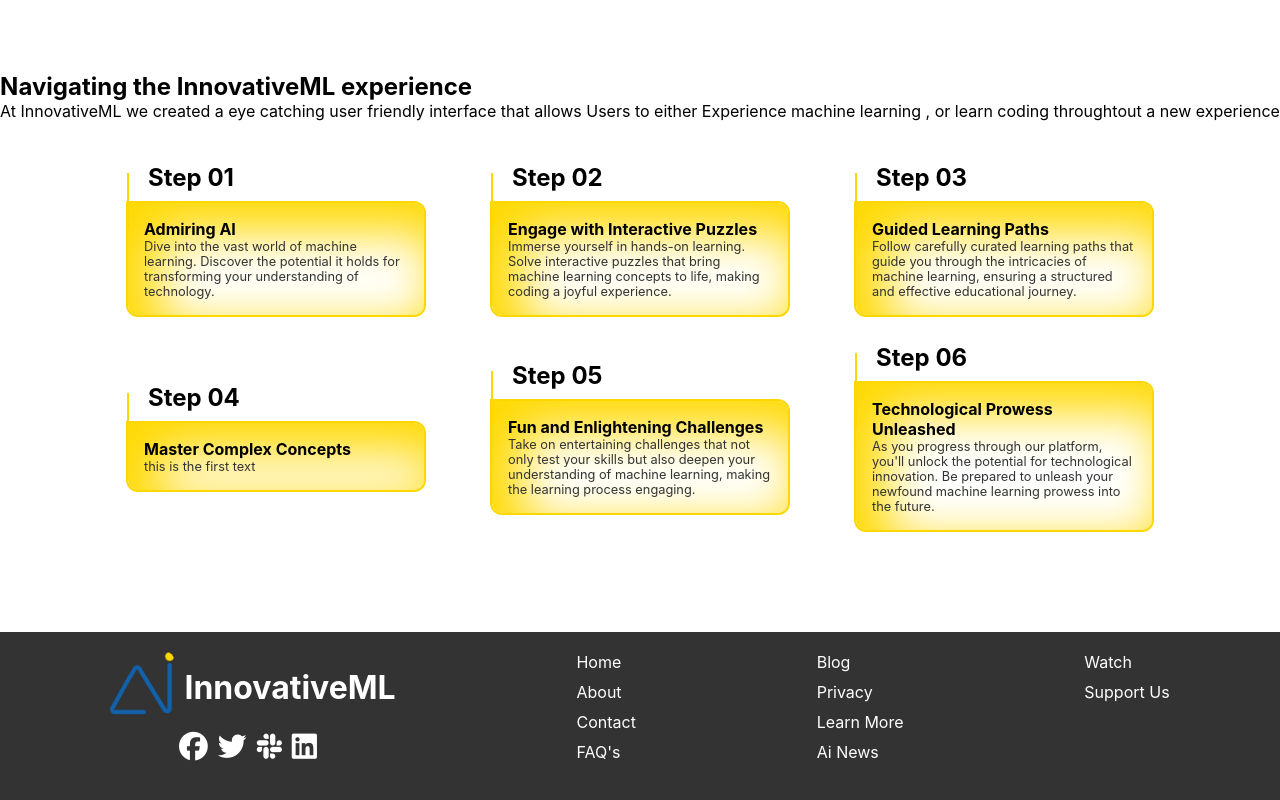
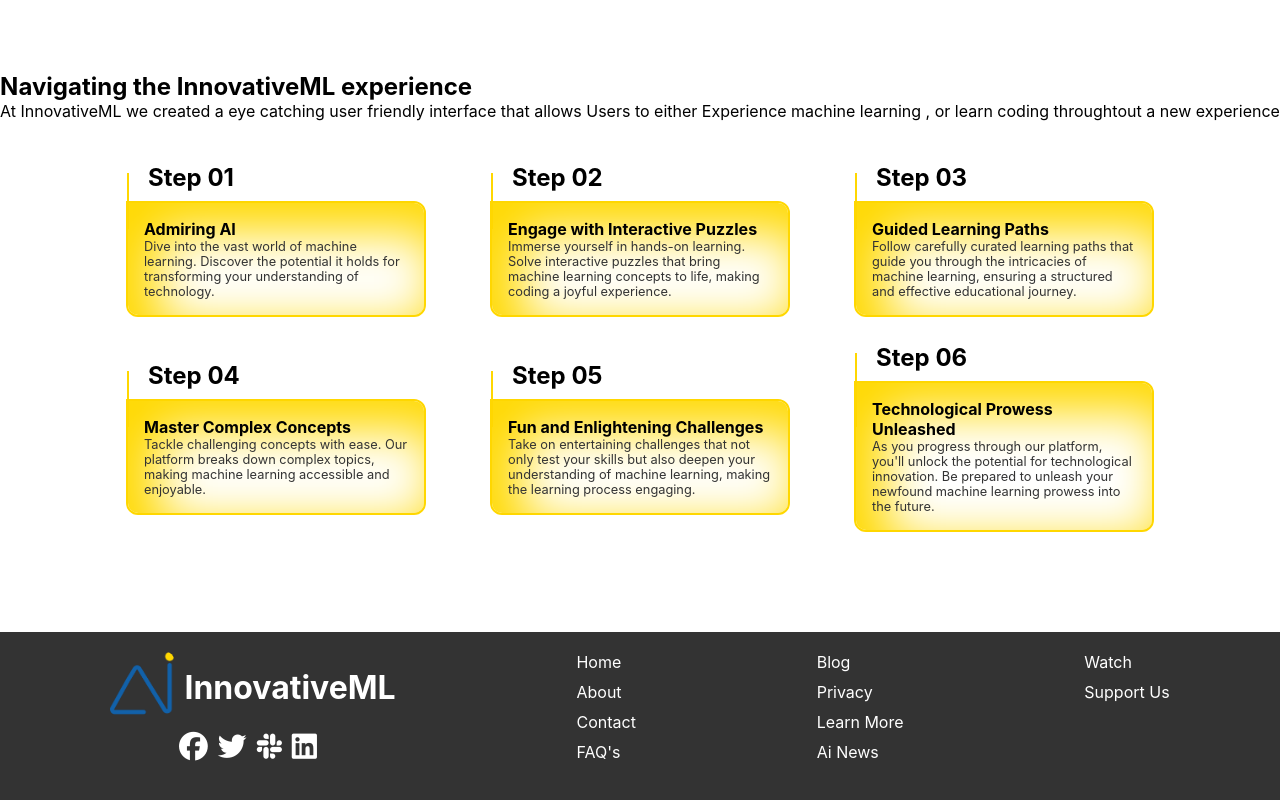
Before and after one commit to AhmadSerhall/innovativeML, a React (Create React App) app in the folder frontend/: page /about in a window 1280 px wide. Shown: the part 1080-1880 px from the top of the page. Built offline with nearby package versions, Linux system fonts and the light colour scheme.

Commit message:
changed text for card 4 because i forgot to do so

```diff
--- a/frontend/src/components/Experience/index.jsx
+++ b/frontend/src/components/Experience/index.jsx
@@ -12,7 +12,7 @@ const Experience = () => {
         <CardExperience step={"Step 01"} title={"Admiring AI"} text={"Dive into the vast world of machine learning. Discover the potential it holds for transforming your understanding of technology."} />
         <CardExperience step={"Step 02"} title={"Engage with Interactive Puzzles"} text={"Immerse yourself in hands-on learning. Solve interactive puzzles that bring machine learning concepts to life, making coding a joyful experience."} />
         <CardExperience step={"Step 03"} title={" Guided Learning Paths"} text={"Follow carefully curated learning paths that guide you through the intricacies of machine learning, ensuring a structured and effective educational journey."} />
-        <CardExperience step={"Step 04"} title={" Master Complex Concepts"} text={"this is the first text"} />
+        <CardExperience step={"Step 04"} title={" Master Complex Concepts"} text={"Tackle challenging concepts with ease. Our platform breaks down complex topics, making machine learning accessible and enjoyable."} />
         <CardExperience step={"Step 05"} title={"Fun and Enlightening Challenges"} text={"Take on entertaining challenges that not only test your skills but also deepen your understanding of machine learning, making the learning process engaging."} />
         <CardExperience step={"Step 06"} title={"Technological Prowess Unleashed"} text={"As you progress through our platform, you'll unlock the potential for technological innovation. Be prepared to unleash your newfound machine learning prowess into the future."} />
 
```
